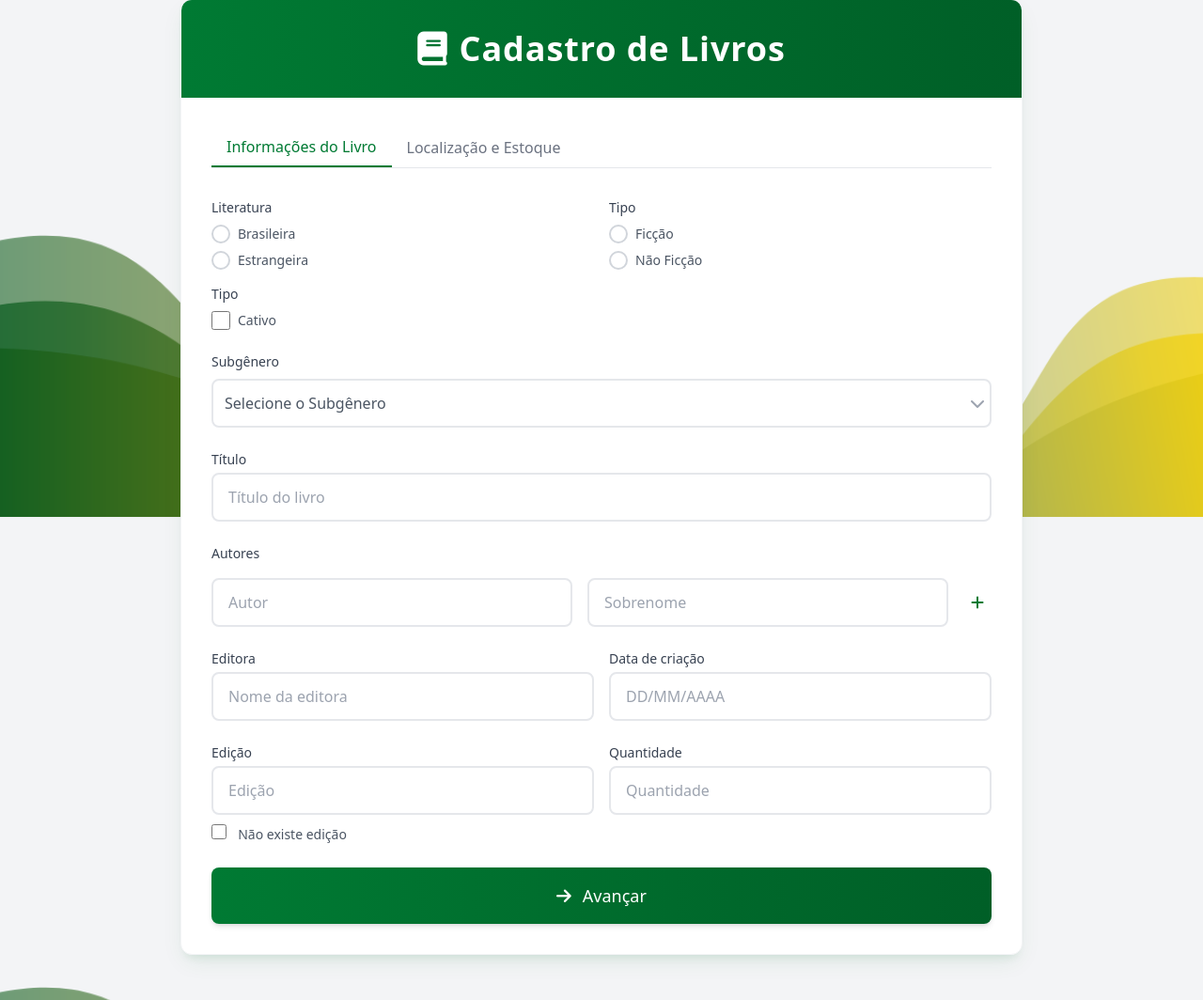
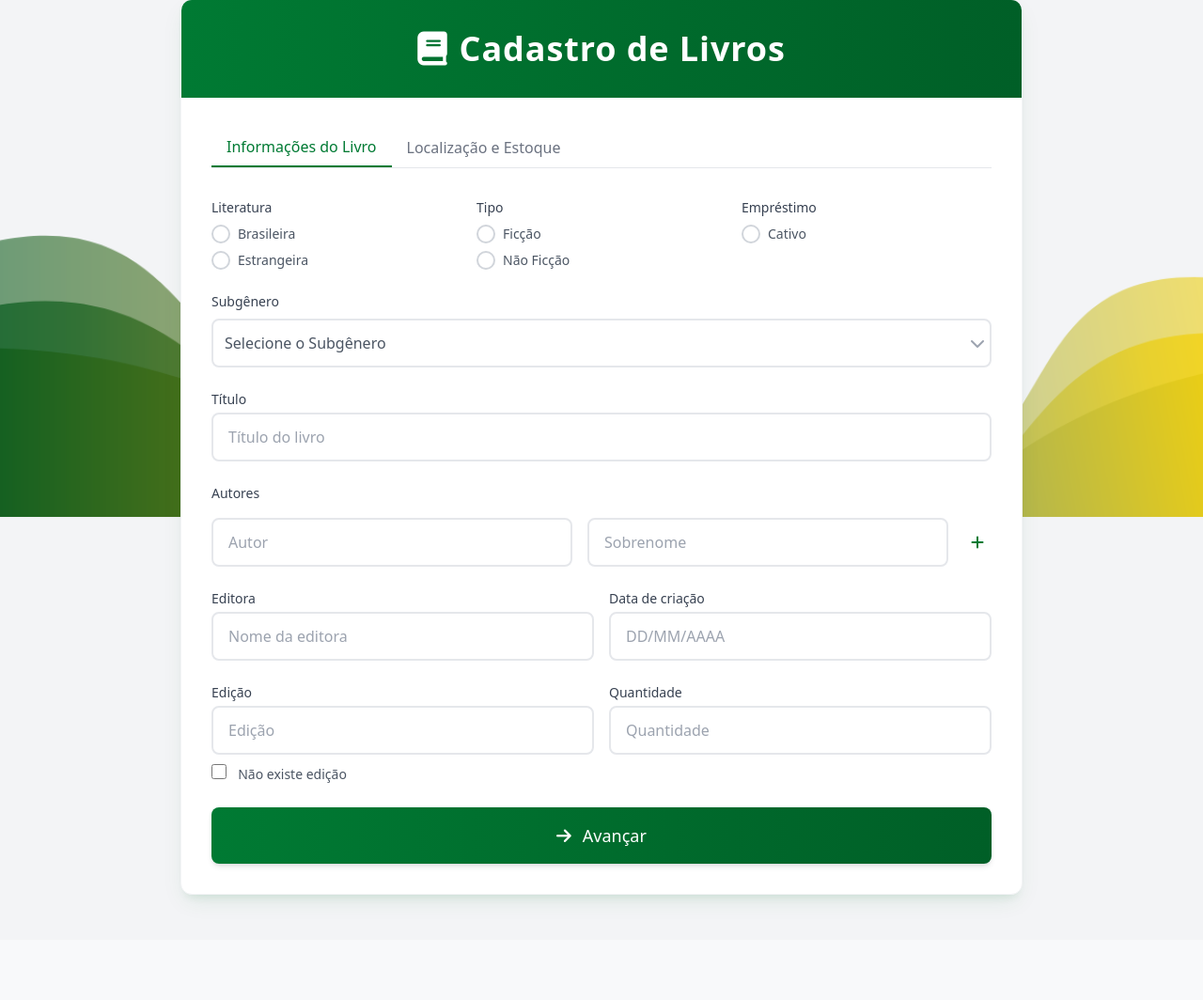
Before and after one commit to ThaylaGi/Sis.-Biblioteca, a PHP site: page /views/cadastrar_livro.php in a window 1280 px wide. Shown: the part 250-1314 px from the top of the page at 94% size. After the commit the page ends 1213 px from the top, so only its background shows below. Run offline with PHP 8.4, Linux system fonts and the light colour scheme; data that the repository does not hold is empty; some libraries are stand-ins or nearby versions.

Commit message:
ajustando cativo

```diff
--- a/app/main/views/cadastrar_livro.php
+++ b/app/main/views/cadastrar_livro.php
@@ -30,6 +30,10 @@ $select_model = new select_model();
                     boxShadow: {
                         'custom': '0 10px 25px -5px rgba(0, 122, 51, 0.1), 0 8px 10px -6px rgba(0, 122, 51, 0.1)',
                     },
+                    backgroundImage: {
+                        'gradient-ceara': 'linear-gradient(to right, #007A33, #005F27)',
+                        'gradient-orange': 'linear-gradient(to right, #FFA500, #FF8C00)',
+                    }
                 }
             }
         }
@@ -67,30 +71,6 @@ $select_model = new select_model();
             color: #007A33 !important;
             border-bottom: 2px solid #007A33 !important;
         }
-        .radio-option {
-            display: flex;
-            align-items: center;
-            padding: 0.5rem;
-            border: none;
-            background: none;
-            transition: all 0.2s ease-in-out;
-        }
-        .radio-option:hover {
-            background-color: #f1f5f9;
-            transform: translateY(-1px);
-        }
-        .radio-option input:checked+span {
-            color: #007A33;
-            font-weight: 600;
-        }
-        .space-y-6 > div {
-            margin-left: 0;
-            padding-left: 0;
-        }
-        #subgeneroContainer select {
-            width: 100%;
-            margin-left: 0;
-        }
         input[type="checkbox"] {
             accent-color: #007A33;
         }
@@ -110,7 +90,7 @@ $select_model = new select_model();
             class="w-[200px] sm:w-[250px] md:w-[300px] mx-auto mb-8 drop-shadow-xl hover:scale-105 transition-transform duration-300"
             alt="Logo">
         <div class="bg-white rounded-xl shadow-custom overflow-hidden border border-gray-100 transition-all duration-300 hover:shadow-lg">
-            <div class="bg-gradient-to-r from-ceara-green to-ceara-green-dark p-6 sm:p-8">
+            <div class="bg-gradient-ceara p-6 sm:p-8">
                 <h2 class="text-2xl sm:text-3xl md:text-4xl font-bold text-white text-center tracking-wide">
                     <i class="fas fa-book mr-3"></i>Cadastro de Livros
                 </h2>
@@ -131,8 +111,8 @@ $select_model = new select_model();
 
                 <div id="book-info" class="tab-content space-y-6">
                     <div class="space-y-6">
-                        <!-- Origem e Tipo -->
-                        <div class="grid grid-cols-1 sm:grid-cols-2 gap-4">
+                        <!-- Origem, Tipo e Empréstimo -->
+                        <div class="grid grid-cols-1 sm:grid-cols-3 gap-4">
                             <div class="space-y-2">
                                 <label class="block text-sm font-medium text-gray-700">Literatura</label>
                                 <div class="flex flex-col space-y-2">
@@ -166,10 +146,10 @@ $select_model = new select_model();
                                 </div>
                             </div>
                             <div class="space-y-2">
-                                <label class="block text-sm font-medium text-gray-700">Tipo</label>
+                                <label class="block text-sm font-medium text-gray-700">Empréstimo</label>
                                 <div class="flex flex-col space-y-2">
                                     <label class="flex items-center space-x-2 text-gray-600 cursor-pointer">
-                                        <input type="checkbox" name="cativo" value="1"
+                                        <input type="radio" name="cativo" value="1"
                                             class="h-5 w-5 text-ceara-green border-gray-300 focus:ring-ceara-green">
                                         <span class="text-sm">Cativo</span>
                                     </label>
@@ -233,7 +213,7 @@ $select_model = new select_model();
                                             placeholder="Sobrenome" required>
                                     </div>
                                     <button type="button" id="addAuthor"
-                                        class="text-ceara-green p-2 relative rounded-full transition-colors duration-200 px-">
+                                        class="text-ceara-green p-2 rounded-full transition-colors duration-200">
                                         <i class="fas fa-plus"></i>
                                     </button>
                                 </div>
@@ -310,7 +290,7 @@ $select_model = new select_model();
 
                         <div class="mt-8">
                             <button type="button" id="nextButton"
-                                class="w-full bg-gradient-to-r from-ceara-green to-ceara-green-dark text-white font-medium py-4 px-6 rounded-lg transition duration-300 ease-in-out transform hover:scale-[1.02] hover:shadow-lg flex items-center justify-center text-lg shadow-md">
+                                class="w-full bg-gradient-ceara text-white font-medium py-4 px-6 rounded-lg transition duration-300 ease-in-out hover:shadow-lg flex items-center justify-center text-lg shadow-md">
                                 <i class="fas fa-arrow-right mr-3"></i>
                                 Avançar
                             </button>
@@ -373,12 +353,12 @@ $select_model = new select_model();
 
                     <div class="mt-8 space-y-4">
                         <button type="button" id="backButton"
-                            class="w-full bg-gradient-to-r from-ceara-green to-ceara-green-dark text-white font-medium py-4 px-6 rounded-lg transition duration-300 ease-in-out transform hover:scale-[1.02] hover:shadow-lg flex items-center justify-center text-lg shadow-md">
+                            class="w-full bg-gradient-ceara text-white font-medium py-4 px-6 rounded-lg transition duration-300 ease-in-out hover:shadow-lg flex items-center justify-center text-lg shadow-md">
                             <i class="fas fa-arrow-left mr-3"></i>
                             Voltar
                         </button>
                         <button type="submit"
-                            class="w-full bg-gradient-to-r from-ceara-orange to-ceara-orange-dark text-white font-medium py-4 px-6 rounded-lg transition duration-300 ease-in-out transform hover:scale-[1.02] hover:shadow-lg flex items-center justify-center text-lg shadow-md">
+                            class="w-full bg-gradient-orange text-white font-medium py-4 px-6 rounded-lg transition duration-300 ease-in-out hover:shadow-lg flex items-center justify-center text-lg shadow-md">
                             <i class="fas fa-paper-plane mr-3"></i>
                             Cadastrar Livro
                         </button>
```
